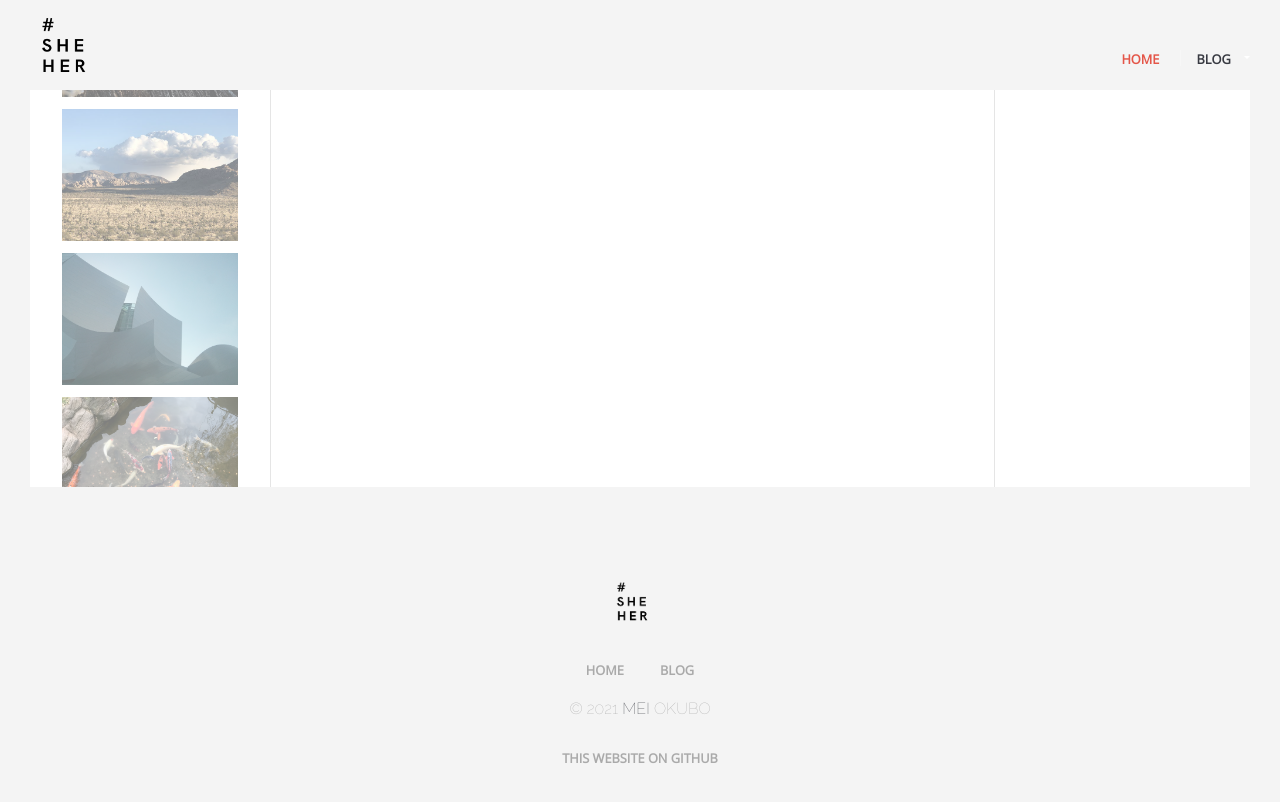
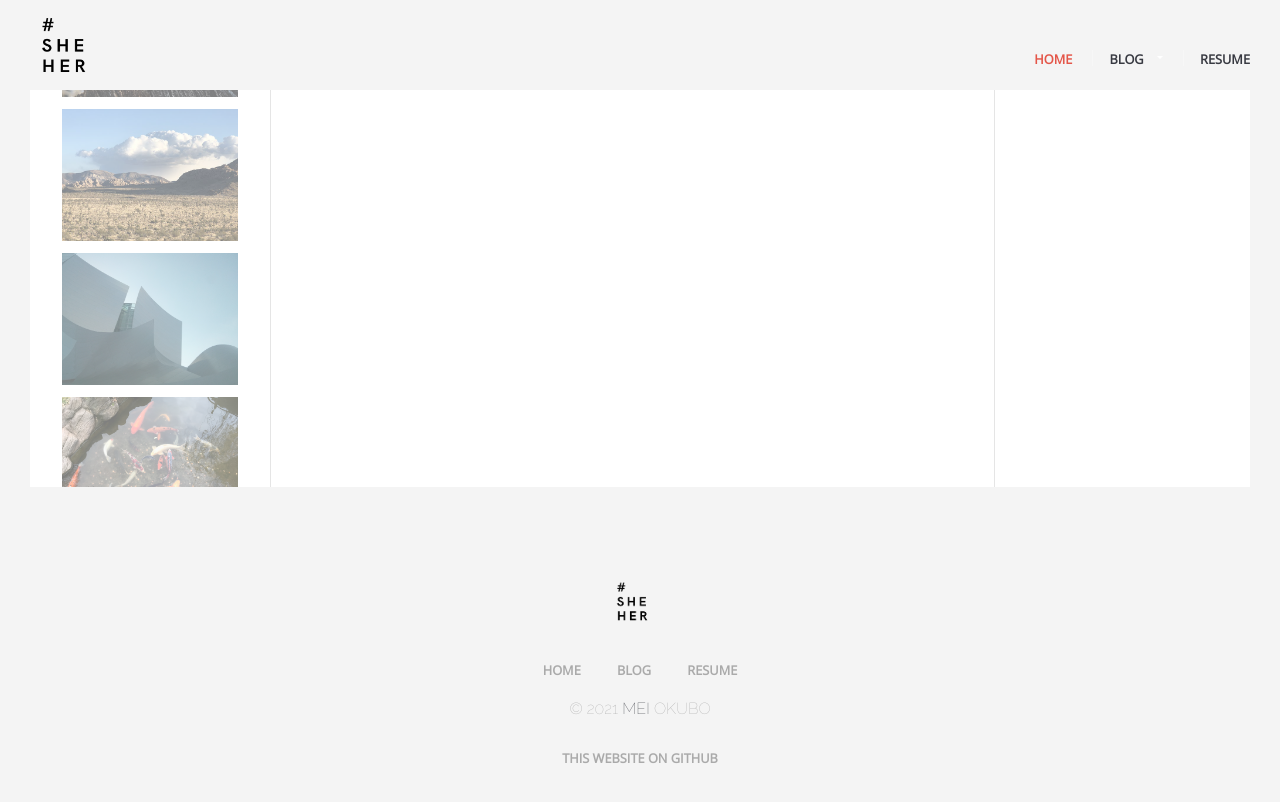
Before and after one commit to meiob/meiob.github.io, a Jekyll site: the page built from gallery/index.html, in a window 1280 px wide and 900 px high, scrolled down 413 px. Shown: the top 802 px of the window. Built offline with Jekyll 4.4.1, drawn with Linux system fonts in a browser that asks for light colours.

Commit message:
Add resume and linked in header nav

```diff
--- a/_includes/nav-links.html
+++ b/_includes/nav-links.html
@@ -8,3 +8,4 @@
     {% endfor %}
   </ul>
 </li>
+<li><a href="/docs/resume_meiokubo.xyz.pdf">Resume</a></li>
```
Also changed, not shown: 1 other file.
